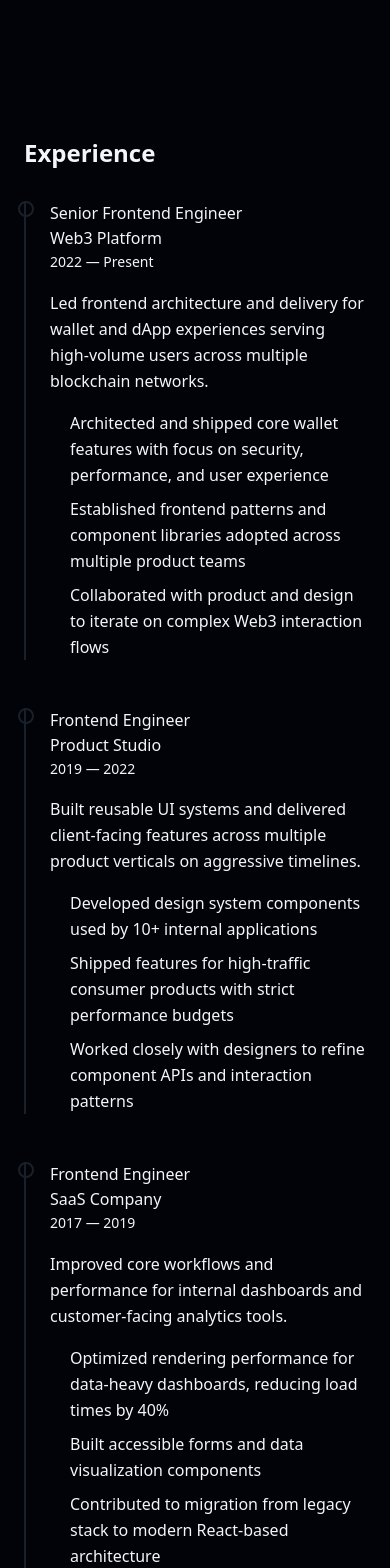
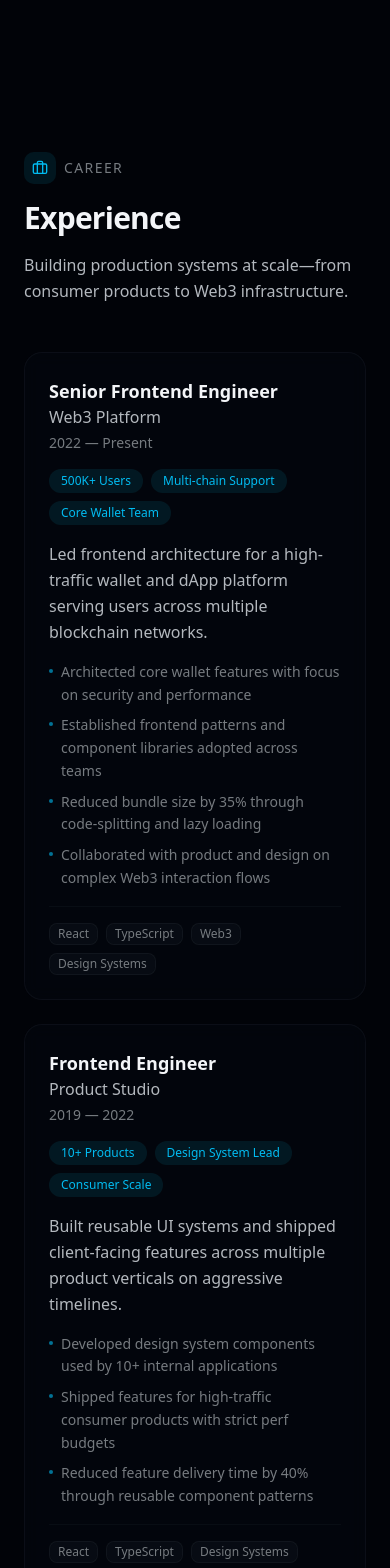
Before and after one commit to wangchengwei0122/Portfolio, a Next.js app: page / in a window 390 px wide. Shown: the part 4720-6288 px from the top of the page. Built offline with nearby package versions, Linux system fonts and the light colour scheme.

Commit message:
refactor(layout): clean up and refactor page styles

```diff
--- a/components/sections/Experience.tsx
+++ b/components/sections/Experience.tsx
@@ -1,89 +1,217 @@
-"use client";
-import { motion } from "motion/react";
-import Section from "../layout/Section";
-import { listStagger, sectionItem } from "@/lib/motion";
+"use client"
+import { motion } from "motion/react"
+import { Briefcase } from "lucide-react"
+import { sectionContainer, listStagger, sectionItem } from "@/lib/motion"
 
-const experiences = [
+/**
+ * ═══════════════════════════════════════════════════════════════════════════════
+ * EXPERIENCE SECTION — Impact-Driven Cards
+ * ═══════════════════════════════════════════════════════════════════════════════
+ *
+ * Visual Style: Matches Projects / Skills card system
+ * - No timeline or resume layout
+ * - Focus on impact, scale, and results
+ * - Stable, professional, trustworthy
+ */
+
+interface Experience {
+  role: string
+  company: string
+  period: string
+  metrics?: string[]
+  summary: string
+  contributions: string[]
+  tags?: string[]
+}
+
+const experiences: Experience[] = [
   {
     role: "Senior Frontend Engineer",
     company: "Web3 Platform",
     period: "2022 — Present",
+    metrics: ["500K+ Users", "Multi-chain Support", "Core Wallet Team"],
     summary:
-      "Led frontend architecture and delivery for wallet and dApp experiences serving high-volume users across multiple blockchain networks.",
-    highlights: [
-      "Architected and shipped core wallet features with focus on security, performance, and user experience",
-      "Established frontend patterns and component libraries adopted across multiple product teams",
-      "Collaborated with product and design to iterate on complex Web3 interaction flows",
+      "Led frontend architecture for a high-traffic wallet and dApp platform serving users across multiple blockchain networks.",
+    contributions: [
+      "Architected core wallet features with focus on security and performance",
+      "Established frontend patterns and component libraries adopted across teams",
+      "Reduced bundle size by 35% through code-splitting and lazy loading",
+      "Collaborated with product and design on complex Web3 interaction flows",
     ],
+    tags: ["React", "TypeScript", "Web3", "Design Systems"],
   },
   {
     role: "Frontend Engineer",
     company: "Product Studio",
     period: "2019 — 2022",
+    metrics: ["10+ Products", "Design System Lead", "Consumer Scale"],
     summary:
-      "Built reusable UI systems and delivered client-facing features across multiple product verticals on aggressive timelines.",
-    highlights: [
+      "Built reusable UI systems and shipped client-facing features across multiple product verticals on aggressive timelines.",
+    contributions: [
       "Developed design system components used by 10+ internal applications",
-      "Shipped features for high-traffic consumer products with strict performance budgets",
-      "Worked closely with designers to refine component APIs and interaction patterns",
+      "Shipped features for high-traffic consumer products with strict perf budgets",
+      "Reduced feature delivery time by 40% through reusable component patterns",
     ],
+    tags: ["React", "TypeScript", "Design Systems", "Performance"],
   },
   {
     role: "Frontend Engineer",
     company: "SaaS Company",
     period: "2017 — 2019",
+    metrics: ["40% Faster", "Data Dashboards", "Legacy Migration"],
     summary:
       "Improved core workflows and performance for internal dashboards and customer-facing analytics tools.",
-    highlights: [
-      "Optimized rendering performance for data-heavy dashboards, reducing load times by 40%",
+    contributions: [
+      "Optimized rendering for data-heavy dashboards, reducing load times by 40%",
       "Built accessible forms and data visualization components",
-      "Contributed to migration from legacy stack to modern React-based architecture",
+      "Led migration from legacy stack to modern React-based architecture",
     ],
+    tags: ["React", "D3.js", "Accessibility", "Performance"],
   },
-];
+]
 
-export default function Experience() {
+function ExperienceCard({ experience }: { experience: Experience }) {
   return (
-    <Section id="experience" title="Experience">
-      <motion.div variants={listStagger} className="space-y-12">
-        {experiences.map((experience, index) => (
-          <motion.article
-            key={`${experience.company}-${index}`}
-            variants={sectionItem}
-            className="relative border-l-2 border-subtle pl-6"
-          >
-            <div className="absolute -left-2 top-0 h-4 w-4 rounded-full border-2 border-subtle bg-canvas" />
-
-            <header className="mb-4">
-              <h3 className="text-base font-medium leading-normal text-primary">
+    <div className="group rounded-2xl border border-border/40 bg-card/50 p-6 backdrop-blur-sm transition-all duration-300 hover:-translate-y-0.5 hover:border-accent/20 hover:bg-card/80 hover:shadow-md md:p-8">
+      {/* Header: Role · Company | Period */}
+      <header className="mb-4 flex flex-col gap-1 sm:flex-row sm:items-baseline sm:justify-between">
+        <div>
+          <h3 className="text-lg font-semibold text-primary">
             {experience.role}
           </h3>
-              <p className="text-base md:text-lg font-normal leading-relaxed text-primary">
+          <p className="text-base font-medium text-secondary-foreground">
             {experience.company}
           </p>
-              <p className="text-sm font-normal leading-relaxed text-primary">
+        </div>
+        <p className="text-sm text-muted-foreground">
           {experience.period}
         </p>
       </header>
 
-            <p className="mb-4 text-base md:text-lg font-normal leading-relaxed text-primary">
+      {/* Impact Metrics (optional) */}
+      {experience.metrics && (
+        <div className="mb-4 flex flex-wrap gap-2">
+          {experience.metrics.map((metric) => (
+            <span
+              key={metric}
+              className="rounded-full bg-accent/10 px-3 py-1 text-xs font-medium text-accent"
+            >
+              {metric}
+            </span>
+          ))}
+        </div>
+      )}
+
+      {/* Summary */}
+      <p className="mb-4 text-base leading-relaxed text-secondary-foreground">
         {experience.summary}
       </p>
 
-            <ul className="space-y-2">
-              {experience.highlights.map((highlight, hIndex) => (
+      {/* Key Contributions */}
+      <ul className="mb-4 space-y-2">
+        {experience.contributions.map((contribution, index) => (
           <li
-                  key={hIndex}
-                  className="flex gap-4 text-base md:text-lg font-normal leading-relaxed text-primary"
+            key={index}
+            className="flex items-start gap-2 text-sm leading-relaxed text-muted-foreground"
           >
-                  <span className="mt-2 h-1 w-1 flex-shrink-0 rounded-full bg-surface" />
-                  <span>{highlight}</span>
+            <span className="mt-2 size-1 flex-shrink-0 rounded-full bg-accent/60" />
+            <span>{contribution}</span>
           </li>
         ))}
       </ul>
-          </motion.article>
+
+      {/* Tech / Focus Tags (optional) */}
+      {experience.tags && (
+        <div className="flex flex-wrap gap-2 border-t border-border/30 pt-4">
+          {experience.tags.map((tag) => (
+            <span
+              key={tag}
+              className="rounded-md border border-border/50 bg-muted/50 px-2 py-0.5 text-xs text-muted-foreground"
+            >
+              {tag}
+            </span>
+          ))}
+        </div>
+      )}
+    </div>
+  )
+}
+
+export default function Experience() {
+  return (
+    <section id="experience" className="relative py-24">
+      <motion.div
+        className="mx-auto max-w-5xl px-6 md:px-8 lg:px-12"
+        variants={sectionContainer}
+        initial="hidden"
+        whileInView="show"
+        viewport={{ amount: 0.15, once: true }}
+      >
+        {/* Section Header */}
+        <motion.header variants={sectionItem} className="mb-12 space-y-4">
+          <div className="flex items-center gap-2">
+            <div className="flex size-8 items-center justify-center rounded-lg bg-accent/10">
+              <Briefcase className="size-4 text-accent" />
+            </div>
+            <p className="text-sm font-medium uppercase tracking-widest text-muted-foreground">
+              Career
+            </p>
+          </div>
+
+          <h2 className="text-3xl font-bold tracking-tight text-primary md:text-4xl">
+            Experience
+          </h2>
+
+          <p className="max-w-2xl text-base leading-relaxed text-secondary-foreground md:text-lg">
+            Building production systems at scale—from consumer products to Web3 infrastructure.
+          </p>
+        </motion.header>
+
+        {/* Experience Cards */}
+        <motion.div variants={listStagger} className="flex flex-col gap-6">
+          {experiences.map((experience, index) => (
+            <motion.div key={`${experience.company}-${index}`} variants={sectionItem}>
+              <ExperienceCard experience={experience} />
+            </motion.div>
           ))}
         </motion.div>
-    </Section>
-  );
+      </motion.div>
+    </section>
+  )
 }
+
+/**
+ * ═══════════════════════════════════════════════════════════════════════════════
+ * DESIGN DECISIONS
+ * ═══════════════════════════════════════════════════════════════════════════════
+ *
+ * 1. Card System (Consistent with Projects / Skills)
+ *    - rounded-2xl border-border/40 bg-card/50 backdrop-blur-sm
+ *    - Same hover behavior: -translate-y-0.5, border-accent/20, shadow-md
+ *    - No timeline, no resume structure
+ *
+ * 2. Card Structure (5 clear zones)
+ *    - Header: Role + Company | Period
+ *    - Metrics: Impact pills (optional, accent background)
+ *    - Summary: One-line scope statement
+ *    - Contributions: 3-4 action + impact bullets
+ *    - Tags: Tech stack / focus areas (optional)
+ *
+ * 3. Copy Style
+ *    - Action + Impact, not "responsible for..."
+ *    - Quantified results where possible
+ *    - Focus on systems, scale, outcomes
+ *
+ * 4. Visual Hierarchy
+ *    - Role: font-semibold text-primary (highest)
+ *    - Company: font-medium text-secondary-foreground
+ *    - Period: text-sm text-muted-foreground (lowest)
+ *    - Contributions: text-muted-foreground (supporting)
+ *
+ * 5. Mental Model
+ *    - Not "what I did" but "what value I created"
+ *    - Experience as proof of sustained impact
+ *    - Stable anchor module (no flashy effects)
+ *
+ * ═══════════════════════════════════════════════════════════════════════════════
+ */
```
Lines whose indentation alone changed are shown as unchanged.
